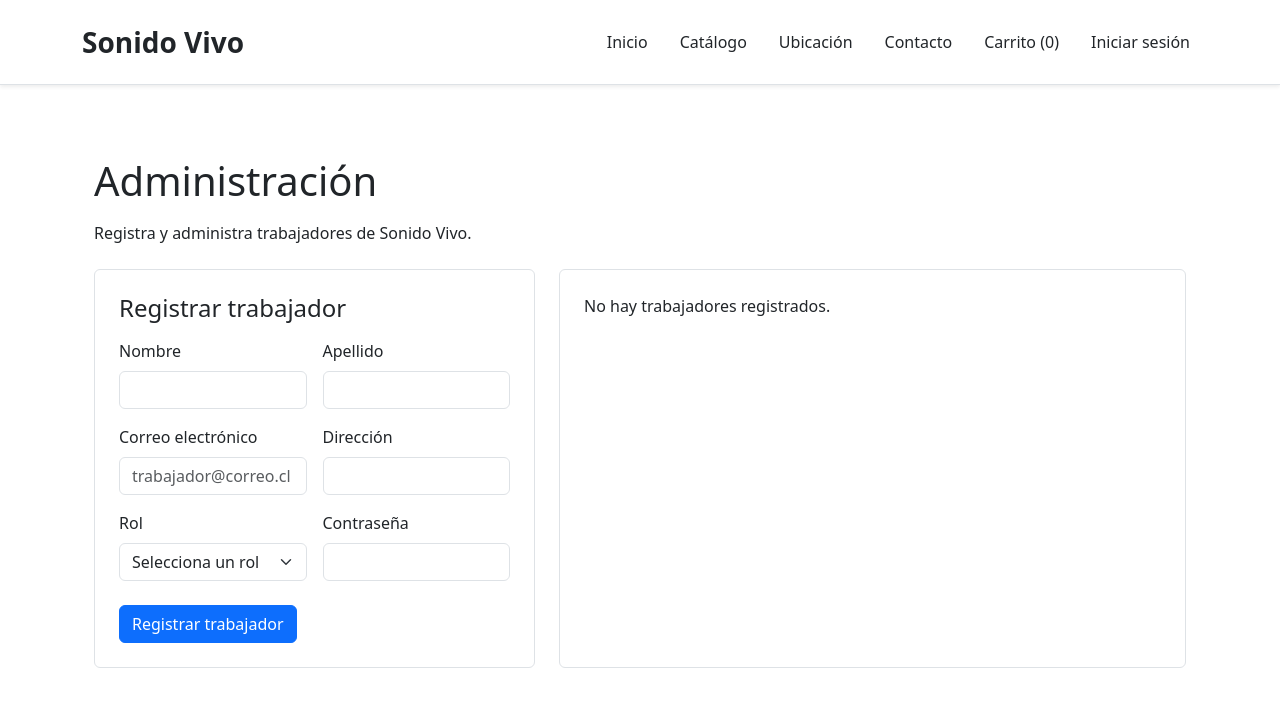
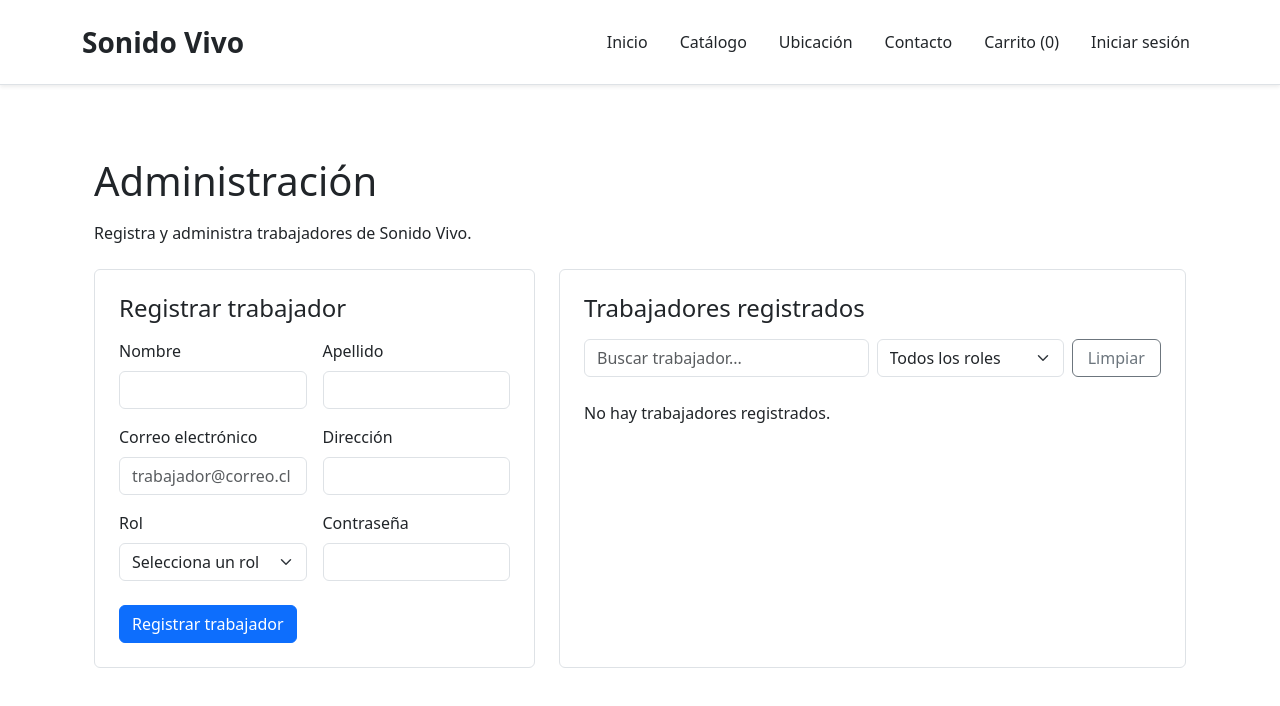
Before and after one commit to rrrbbb20/proyecto-sonido-vivo-02, a React (Vite) app: page /admin in a window 1280 px wide. Shown: the top 706 px of the page. Built offline with nearby package versions, Linux system fonts and the light colour scheme.

Commit message:
feat: agregar filtros al listado de trabajadores

```diff
--- a/src/pages/admin/ListaTrabajadores.jsx
+++ b/src/pages/admin/ListaTrabajadores.jsx
@@ -1,24 +1,71 @@
-import { Button, Row, Col } from "react-bootstrap";
+import { useState } from "react";
+import { Button, Row, Col, Form } from "react-bootstrap";
 
 function ListaTrabajadores({ trabajadores, onEditar, onEliminar }) {
-  // Muestra un mensaje cuando todavía no existen trabajadores registrados
-  if (trabajadores.length === 0) {
-    return <p className="mb-0">No hay trabajadores registrados.</p>;
+  const [busqueda, setBusqueda] = useState("");
+  const [rol, setRol] = useState("");
+
+  // Filtra trabajadores por nombre, apellido, correo y rol
+  const trabajadoresFiltrados = trabajadores.filter((trabajador) => {
+    const texto = busqueda.toLowerCase();
+
+    const coincideBusqueda =
+      trabajador.nombre.toLowerCase().includes(texto) ||
+      trabajador.apellido.toLowerCase().includes(texto) ||
+      trabajador.correo.toLowerCase().includes(texto);
+
+    const coincideRol = rol === "" || trabajador.rol === rol;
+
+    return coincideBusqueda && coincideRol;
+  });
+
+  // Restablece los filtros aplicados
+  function limpiarFiltros() {
+    setBusqueda("");
+    setRol("");
   }
 
   return (
     <div>
       <h2 className="h4 mb-3">Trabajadores registrados</h2>
 
-      {/* Distribuye las tarjetas de forma responsiva */}
+      {/* Controles para buscar y filtrar trabajadores */}
+      <Row className="g-2 mb-4">
+        <Col xs={12} md={6}>
+          <Form.Control
+            type="text"
+            placeholder="Buscar trabajador..."
+            value={busqueda}
+            onChange={(evento) => setBusqueda(evento.target.value)}
+          />
+        </Col>
+
+        <Col xs={12} md={4}>
+          <Form.Select value={rol} onChange={(evento) => setRol(evento.target.value)}>
+            <option value="">Todos los roles</option>
+            <option value="vendedor">Vendedor</option>
+            <option value="administrador">Administrador</option>
+          </Form.Select>
+        </Col>
+
+        <Col xs={12} md={2}>
+          <Button variant="outline-secondary" className="w-100" onClick={limpiarFiltros}>
+            Limpiar
+          </Button>
+        </Col>
+      </Row>
+
+      {/* Informa cuando todavía no existen trabajadores */}
+      {trabajadores.length === 0 ? (
+        <p className="mb-0">No hay trabajadores registrados.</p>
+      ) : trabajadoresFiltrados.length === 0 ? (
+        <p className="mb-0">No se encontraron trabajadores con los filtros seleccionados.</p>
+      ) : (
         <Row className="g-3">
-        {trabajadores.map((trabajador) => (
+          {trabajadoresFiltrados.map((trabajador) => (
             <Col key={trabajador.id} xs={12} md={6} lg={4}>
               <div className="border rounded p-3 h-100">
-              <h3 className="h5">
-                {trabajador.nombre} {trabajador.apellido}
-              </h3>
-
+                <h3 className="h5">{trabajador.nombre} {trabajador.apellido}</h3>
                 <p className="mb-2">Correo: {trabajador.correo}</p>
                 <p className="mb-2">Dirección: {trabajador.direccion}</p>
                 <p className="mb-3">Rol: {trabajador.rol}</p>
@@ -37,6 +84,7 @@ function ListaTrabajadores({ trabajadores, onEditar, onEliminar }) {
             </Col>
           ))}
         </Row>
+      )}
     </div>
   );
 }
```
Lines whose indentation alone changed are shown as unchanged.
